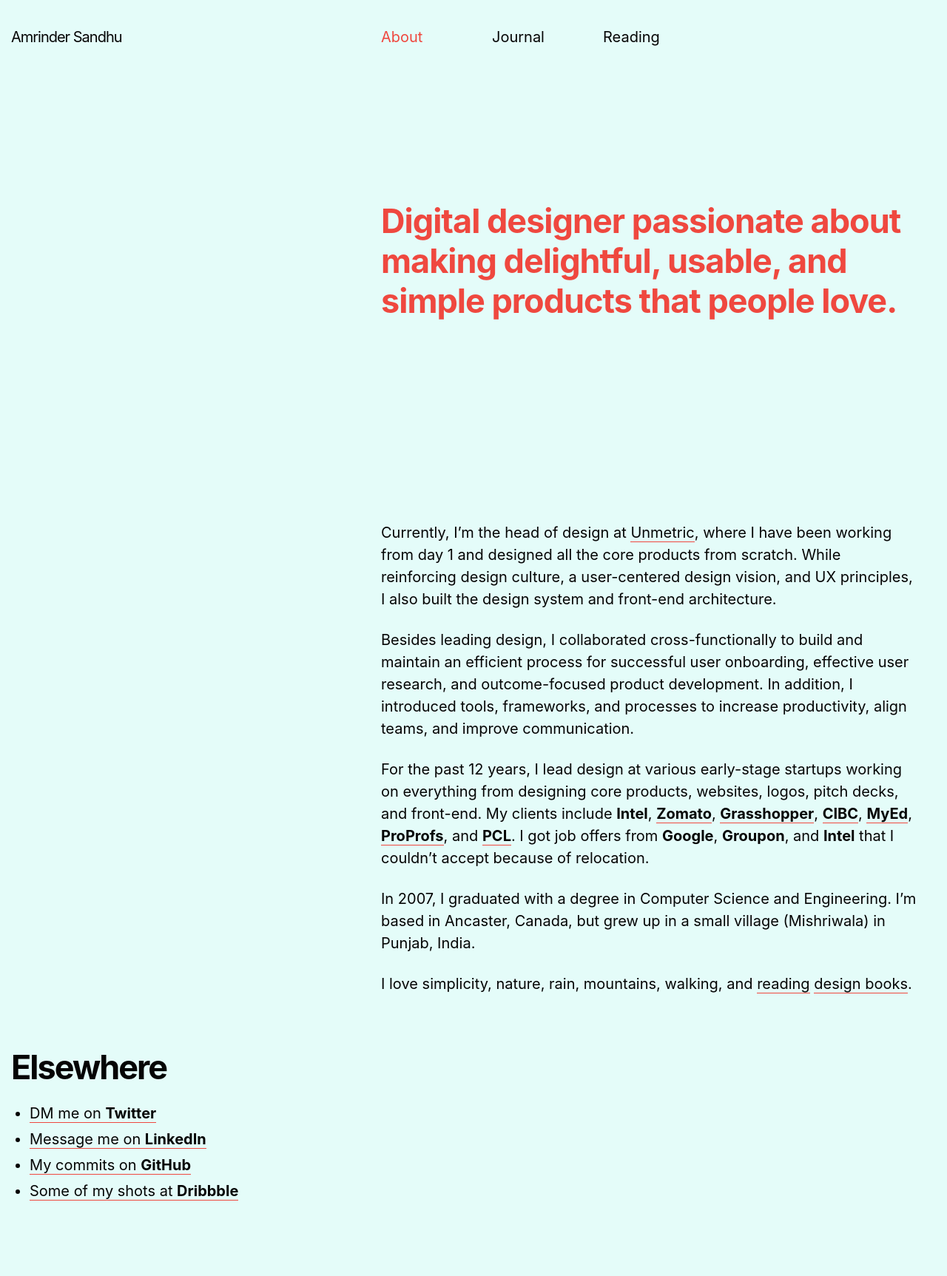
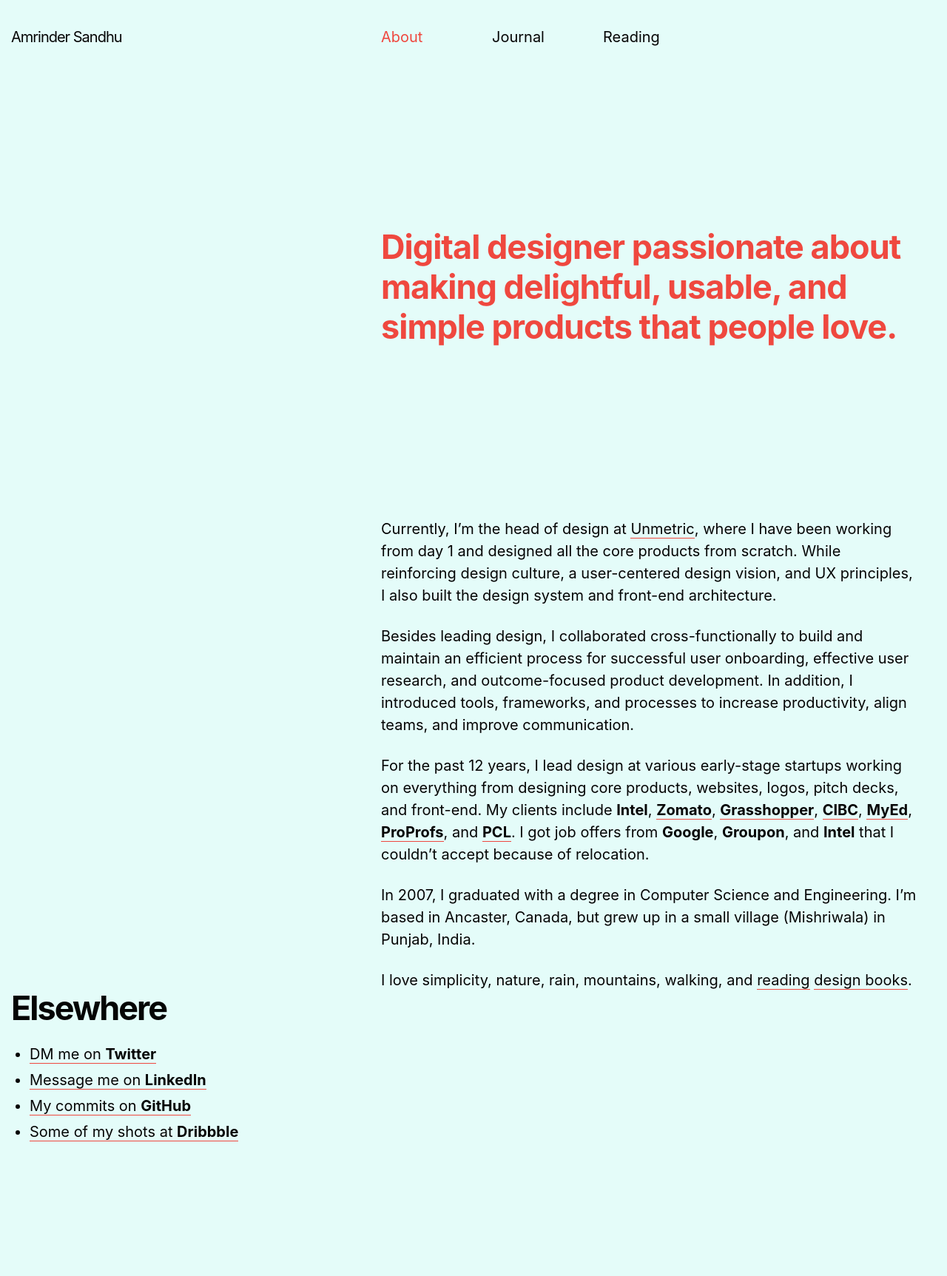
Before and after one commit to harjotgrewal/amrindersandhu, a Jekyll site: the page built from index.html, in a window 1280 px wide. Shown: the whole page at 74% size. Built offline with Jekyll 4.4.1, drawn with Linux system fonts in a browser that asks for light colours; after the commit the page ends 1645 px from its top, so only the background shows below that.

Commit message:
[UPDATE][CSS] Billboard type and space on mobile

```diff
--- a/_scss/_base-typography.scss
+++ b/_scss/_base-typography.scss
@@ -48,12 +48,10 @@
     font-weight: 700;
     letter-spacing: -1px;
     line-height: 1;
-    margin-top: 35px;
 
     @include media-query(hd) {
         font-size: $font-size-l;
         letter-spacing: -2px;
-        margin-top: 75px;
     }
 }
 
@@ -88,11 +86,12 @@
 
 p {
     font-size: $font-size-xs;
-    line-height: 1.5;
+    line-height: 25px;
     margin-top: 25px;
 
     @include media-query(hd) {
         font-size: $font-size-s;
+        line-height: 30px;
         margin-top: 25px;
     }
 }
--- a/_scss/_components-header.scss
+++ b/_scss/_components-header.scss
@@ -6,6 +6,7 @@
     align-items: center;
     display: grid;
     grid-template-rows: 125px;
+    margin-top: 10px;
 
     @include media-query(hd) {
         column-gap: 25px;
@@ -13,6 +14,7 @@
         grid-template-columns: repeat(10, 100px);
         grid-template-rows: 100px;
         grid-column: 1/-1;
+        margin-top: 0;
     }
 }
 
--- a/css/styles.css
+++ b/css/styles.css
@@ -526,13 +526,11 @@
   font-size: 30px;
   font-weight: 700;
   letter-spacing: -1px;
-  line-height: 1;
-  margin-top: 35px; }
+  line-height: 1; }
   @media screen and (min-width: 1139px) {
     h3 {
       font-size: 45px;
-      letter-spacing: -2px;
-      margin-top: 75px; } }
+      letter-spacing: -2px; } }
 
 .text-size-s {
   font-size: 20px;
@@ -557,11 +555,12 @@
 
 p {
   font-size: 16px;
-  line-height: 1.5;
+  line-height: 25px;
   margin-top: 25px; }
   @media screen and (min-width: 1139px) {
     p {
       font-size: 20px;
+      line-height: 30px;
       margin-top: 25px; } }
 
 em {
@@ -702,19 +701,19 @@
   width: calc(100vw - 25px); }
   @media screen and (min-width: 64em) {
     .c-billboard {
-      min-height: 480px;
+      min-height: 550px;
       -webkit-column-gap: 0;
          -moz-column-gap: 0;
               column-gap: 0;
       grid-template-columns: repeat(10, 100px);
       grid-column-gap: 25px;
-      margin-bottom: 100px;
+      margin-bottom: 25px;
       width: auto; }
       .c-billboard .c-billboard__link {
         grid-column: 3/4; } }
   @media screen and (max-width: 63.9375em) {
     .c-billboard {
-      padding: 50px 0 25px 25px; } }
+      padding: 100px 0 75px 25px; } }
 
 .c-billboard__title {
   color: rgba(255, 255, 255, 0.75);
@@ -759,16 +758,16 @@
   -webkit-animation-delay: 0;
           animation-delay: 0;
   color: #050505;
-  font-size: 30px;
+  font-size: 45px;
   font-weight: 700;
-  line-height: 1.1;
+  letter-spacing: -1px;
+  line-height: 1;
   z-index: 2; }
   @media screen and (min-width: 64em) {
     .c-billboard__blurb {
       line-height: 1.2;
       grid-column: 5/11;
       font-size: 45px;
-      letter-spacing: -1px;
       position: absolute; } }
   @media screen and (max-width: 63.9375em) {
     .c-billboard__blurb {
@@ -788,17 +787,6 @@
 
 .c-billboard__link {
   grid-column: 1/8; }
-
-.c-billboard__anime {
-  position: relative;
-  width: 100%;
-  transition: 1s background-color; }
-  @media screen and (min-width: 64em) {
-    .c-billboard__anime {
-      height: 580px; } }
-  @media screen and (max-width: 44.9375em) {
-    .c-billboard__anime {
-      display: none; } }
 
 .c-billboard--alt {
   margin: 125px 0 125px 125px; }
@@ -882,7 +870,8 @@
   -ms-flex-align: center;
       align-items: center;
   display: grid;
-  grid-template-rows: 125px; }
+  grid-template-rows: 125px;
+  margin-top: 10px; }
   @media screen and (min-width: 1139px) {
     .c-header {
       -webkit-column-gap: 25px;
@@ -891,7 +880,8 @@
       grid-template-areas: "name name name name . nav nav nav nav ham";
       grid-template-columns: repeat(10, 100px);
       grid-template-rows: 100px;
-      grid-column: 1/-1; } }
+      grid-column: 1/-1;
+      margin-top: 0; } }
 
 .c-name {
   color: #c5c5c5;
```
Also changed, not shown: _scss/_components-billboard.scss (+6 -23 lines), 1 other file.
